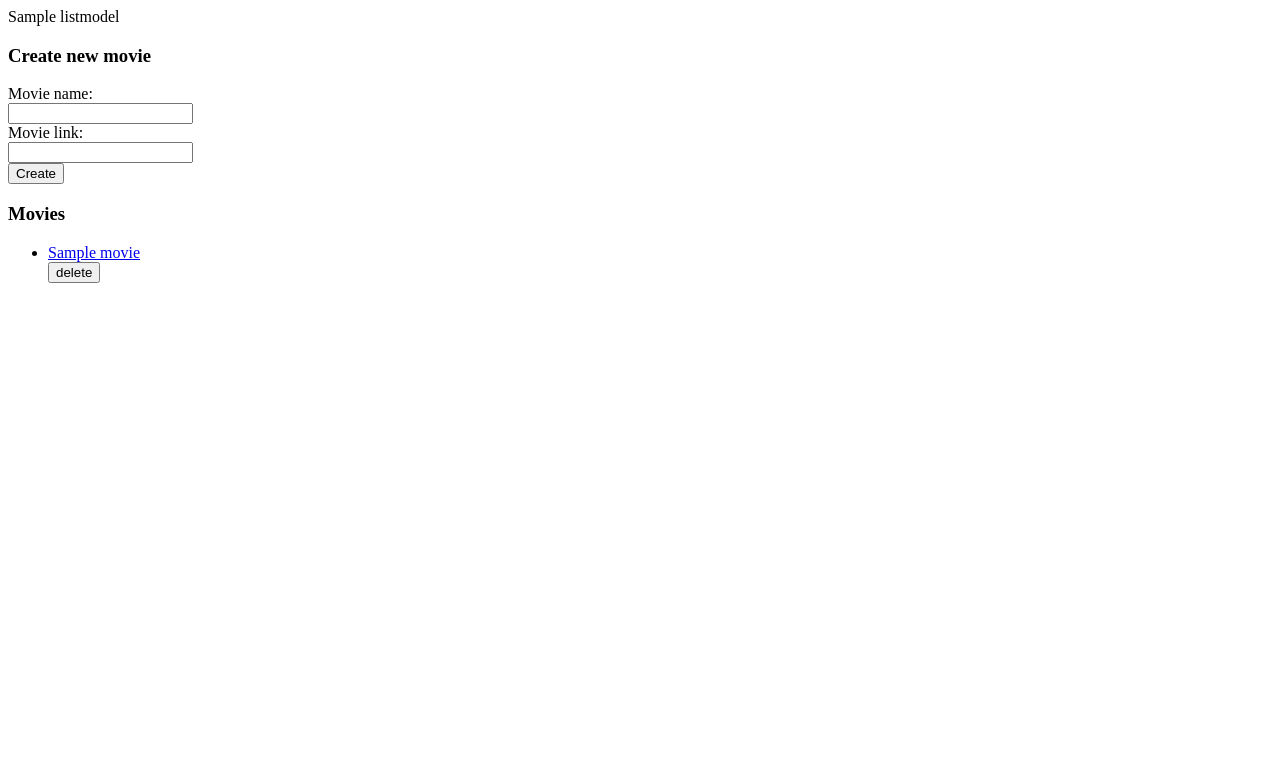
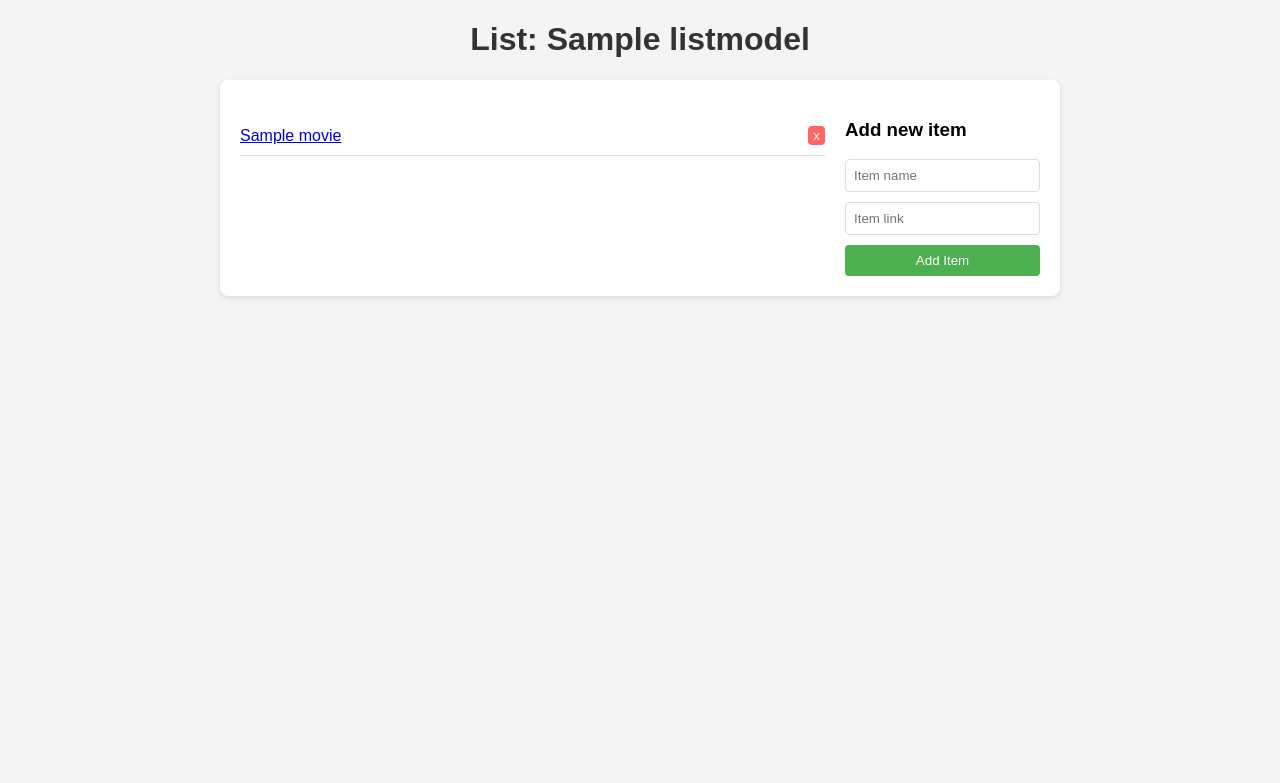
Before and after one commit to lordebasta/listiamo, a Django app: template lists/templates/lists/detail.html in a window 1280 px wide. Shown: the top 783 px of the page. Run offline with Django 5.2, Linux system fonts and the light colour scheme; the template is opened without the code that fills it: values that come from a table or form of the project are taken from there, others are empty; tables that the repository leaves empty hold one stand-in row (values such as "Sample post").

Commit message:
change list pk to uuid, create home page and reamke ui of list page

```diff
--- a/lists/models.py
+++ b/lists/models.py
@@ -1,7 +1,9 @@
+import uuid
 from django.db import models
 
 
 class ListModel(models.Model):
+    id = models.UUIDField(primary_key=True, default=uuid.uuid4, editable=False)
     name = models.CharField(max_length=100)
 
     def __str__(self):
--- a/lists/templates/lists/detail.html
+++ b/lists/templates/lists/detail.html
@@ -1,26 +1,128 @@
-<p>{{list.name}}</p>
+<!DOCTYPE html>
 
-<h3>Create new movie</h3>
-<form action="{% url 'lists:create_movie' list.id %}" method="post">
-    {% csrf_token %}
-    <label for="movie_name">Movie name:</label><br>
-    <input type="text" id="movie_name" name="movie_name" maxlength="100"><br>
-    <label for="movie_link">Movie link:</label><br>
-    <input type="text" id="movie_link" name="movie_link" maxlength="255"><br>
-    <input type="submit" value="Create">
-</form>
+<html lang="en">
 
-<h3>Movies</h3>
-<ul>
+<head>
+    <meta charset="UTF-8">
+    <meta name="viewport" content="width=device-width, initial-scale=1.0">
+    <title>Item List</title>
+    <style>
+        body {
+            font-family: Arial, sans-serif;
+            margin: 0;
+            padding: 0;
+            background-color: #f4f4f4;
+        }
+
+        .container {
+            max-width: 800px;
+            margin: 20px auto;
+            background-color: #fff;
+            border-radius: 8px;
+            box-shadow: 0 2px 5px rgba(0, 0, 0, 0.1);
+            padding: 20px;
+            display: flex;
+        }
+
+        .list-container {
+            flex: 1;
+        }
+
+        h1 {
+            text-align: center;
+            color: #333;
+        }
+
+        ul {
+            list-style-type: none;
+            padding: 0;
+        }
+
+        li {
+            padding: 10px 0;
+            border-bottom: 1px solid #ddd;
+        }
+
+        .add-item-form {
+            margin-left: 20px;
+            display: grid;
+            align-items: flex-start;
+        }
+
+        input[type="text"] {
+            padding: 8px;
+            border: 1px solid #ddd;
+            border-radius: 4px;
+            margin-bottom: 10px;
+        }
+
+        .delete-button {
+            padding: 2px 5px;
+            background-color: #ff6666;
+            color: #fff;
+            border: none;
+            border-radius: 4px;
+            cursor: pointer;
+        }
+
+        .delete-button:hover {
+            background-color: #e04b4b;
+        }
+
+        .add-item-btn {
+            padding: 8px 20px;
+            background-color: #4caf50;
+            color: #fff;
+            border: none;
+            border-radius: 4px;
+            cursor: pointer;
+        }
+
+        .add-item-btn:hover {
+            background-color: #45a049;
+        }
+
+        .delete-item-form {}
+
+
+        .delete-button:hover {
+            background-color: #ff4d4d;
+        }
+    </style>
+</head>
+
+<body>
+    <h1>List: {{list.name}}</h1>
+    <div class="container">
+        <div class="list-container">
+            <ul id="item-list">
                 {% for movie in list.movie_set.all %}
                 <li>
+                    <div style="display: flex; align-items:end" ;>
                         <a href={{movie.link}}>{{movie.name}}</a>
-        <form onsubmit="return confirm('Do you really want to delete the movie?');"
+                        <div style=" flex-grow: 1;"></div>
+                        <form class="delete-item-form"
+                            onsubmit="return confirm('Do you really want to delete the movie?');"
                             action="{% url 'lists:delete_movie' list.id %}" method="post">
                             <input type="hidden" id="delete_movie{{forloop.counter}}" name="movie" value="{{movie.id}}">
                             {% csrf_token %}
-            <input type="submit" value="delete">
+                            <input class="delete-button" type="submit" value="x">
                         </form>
+                    </div>
                 </li>
                 {% endfor %}
             </ul>
+        </div>
+        <form class="add-item-form" action="{% url 'lists:create_movie' list.id %}" method="post">
+            <h3>Add new item</h3>
+            {% csrf_token %}
+            <!-- <label for="movie_name">Item name:</label> -->
+            <input type="text" id="movie_name" name="movie_name" maxlength="100" placeholder="Item name">
+            <!-- <label for="movie_link">Item link:</label> -->
+            <input type="text" id="movie_link" name="movie_link" maxlength="255" placeholder="Item link">
+            <input class="add-item-btn" type="submit" value="Add Item">
+        </form>
+    </div>
+</body>
+
+</html>
--- a/lists/urls.py
+++ b/lists/urls.py
@@ -5,9 +5,10 @@ from . import views
 app_name = "lists"
 urlpatterns = [
     path("", views.IndexView.as_view(), name="index"),
-    path("<int:pk>/", views.DetailView.as_view(), name="detail"),
-    path("<int:list_id>/del", views.delete_movie, name="delete_movie"),
-    path("<int:list_id>/create", views.create_movie, name="create_movie")
+    path("<uuid:pk>/", views.DetailView.as_view(), name="detail"),
+    path("<uuid:list_id>/del", views.delete_movie, name="delete_movie"),
+    path("<uuid:list_id>/create", views.create_movie, name="create_movie"),
+    path("create", views.create_list, name="create_list")
     # path("<int:pk>/results/", views.ResultsView.as_view(), name="results"),
     # path("<int:question_id>/vote/", views.vote, name="vote"),
 ]
```
Also changed, not shown: lists/templates/lists/index.html (+11 -9 lines), lists/views.py (+7 -0 lines), lists/migrations/0001_initial.py. Lines whose indentation alone changed are shown as unchanged.
